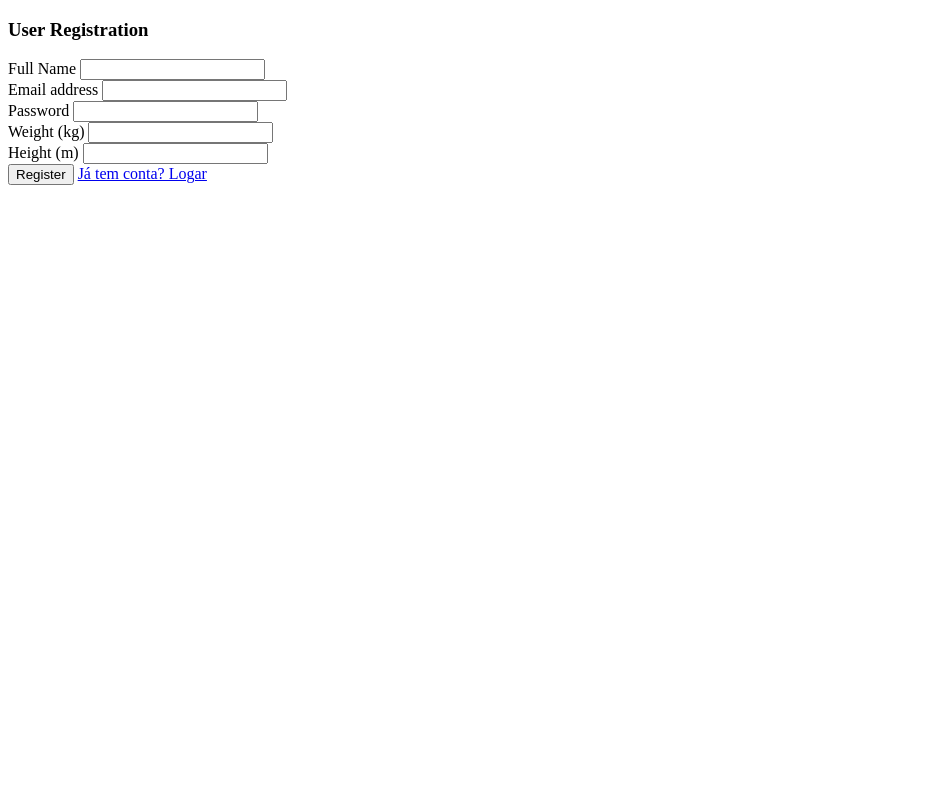
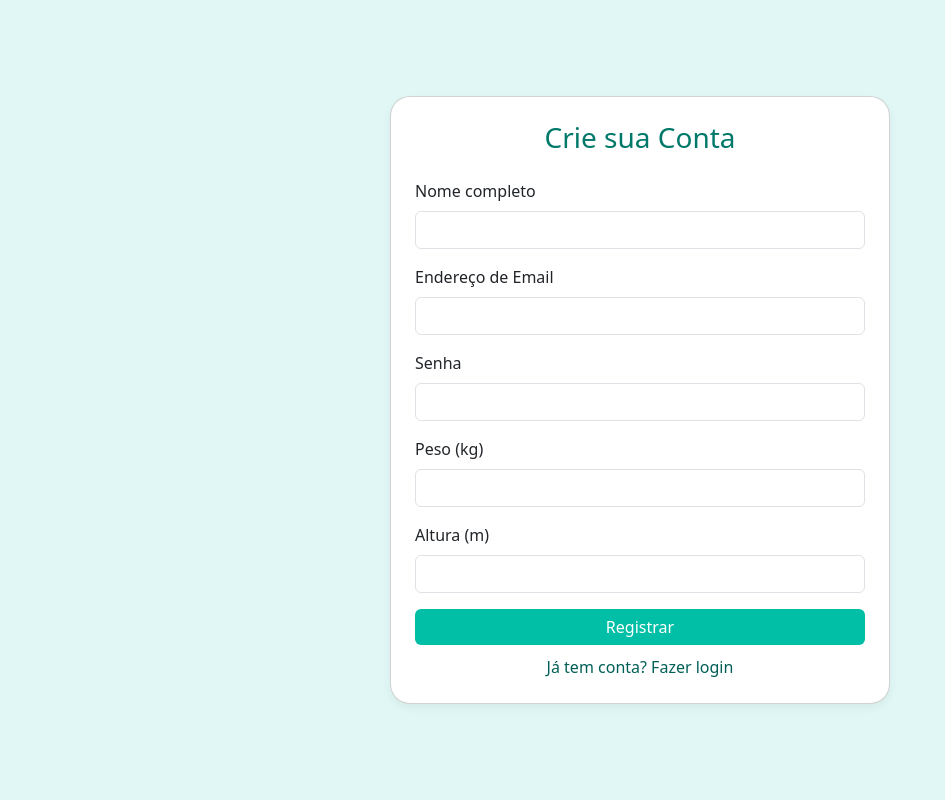
Before and after one commit to MateusPaulino13/Hackathon, a PHP site: page /pages/register.php in a window 1280 px wide. Shown: the whole page, without its empty margins (0-945 px from the left). Run offline with PHP 8.4, Linux system fonts and the light colour scheme.

Commit message:
boostrap para login e register

```diff
--- a/pages/register.php
+++ b/pages/register.php
@@ -1,4 +1,4 @@
-<?php include "../actions/register.php"?>
+<?php include "../actions/register.php" ?>
 
 <?php if (isset($_GET['error']) && $_GET['error'] === 'email'): ?>
   <div style="color: red; text-align: center;">Email já cadastrado!</div>
@@ -10,58 +10,83 @@
 <head>
   <meta charset="UTF-8">
   <title>Register</title>
-  <!-- <link href="https://cdn.jsdelivr.net/npm/bootstrap@5.3.2/dist/css/bootstrap.min.css" rel="stylesheet"> -->
+  <link href="https://cdn.jsdelivr.net/npm/bootstrap@5.3.2/dist/css/bootstrap.min.css" rel="stylesheet">
+  <style>
+    body {
+      background-color: #E0F7F5;
+    }
+
+    .card {
+      border-radius: 20px;
+      background-color: #ffffff;
+      box-shadow: 0 4px 10px rgba(0, 0, 0, 0.05);
+    }
+
+    .btn-primary {
+      background-color: #00BFA6;
+      border: none;
+    }
+
+    .btn-primary:hover {
+      background-color: #00A896;
+    }
+
+    .text-primary {
+      color: #00796B !important;
+    }
+
+    a {
+      display: block;
+      text-align: center;
+      margin-top: 10px;
+      color: #005F56;
+      text-decoration: none;
+    }
+
+    a:hover {
+      text-decoration: underline;
+    }
+  </style>
 </head>
 
-<body class="bg-light">
-
+<body>
   <div class="container d-flex justify-content-center align-items-center vh-100">
-    <div class="card p-4 shadow" style="width: 100%; max-width: 500px;">
-      <h3 class="mb-4 text-center">User Registration</h3>
+    <div class="card p-4 w-100" style="max-width: 500px;">
+      <h3 class="mb-4 text-center text-primary">Crie sua Conta</h3>
       <form method="POST" action="../actions/register.php" enctype="multipart/form-data">
 
         <div class="mb-3">
-          <label for="name" class="form-label">Full Name</label>
+          <label for="name" class="form-label">Nome completo</label>
           <input type="text" class="form-control" id="name" name="name" required>
         </div>
 
         <div class="mb-3">
-          <label for="email" class="form-label">Email address</label>
+          <label for="email" class="form-label">Endereço de Email</label>
           <input type="email" class="form-control" id="email" name="email" required>
         </div>
 
         <div class="mb-3">
-          <label for="password" class="form-label">Password</label>
+          <label for="password" class="form-label">Senha</label>
           <input type="password" class="form-control" id="password" name="password" required>
         </div>
 
-        <!-- <div class="mb-3">
-          <label for="age" class="form-label">Age</label>
-          <input type="number" class="form-control" id="age" name="age" required>
-        </div> -->
-
         <div class="mb-3">
-          <label for="weight" class="form-label">Weight (kg)</label>
+          <label for="weight" class="form-label">Peso (kg)</label>
           <input type="number" class="form-control" id="weight" name="weight" step="0.1" required>
         </div>
 
         <div class="mb-3">
-          <label for="height" class="form-label">Height (m)</label>
+          <label for="height" class="form-label">Altura (m)</label>
           <input type="number" class="form-control" id="height" name="height" step="0.01" required>
         </div>
 
-        <!-- <div class="mb-3">
-          <label for="image" class="form-label">Profile Image</label>
-          <input type="file" class="form-control" id="image" name="image" accept="image/*">
-        </div> -->
-
-        <button type="submit" class="btn btn-primary w-100">Register</button>
-        <a href="login.php">Já tem conta? Logar</a>
+        <button type="submit" class="btn btn-primary w-100">Registrar</button>
+        <a href="login.php">Já tem conta? Fazer login</a>
       </form>
     </div>
   </div>
 
-  <!-- <script src="https://cdn.jsdelivr.net/npm/bootstrap@5.3.2/dist/js/bootstrap.bundle.min.js"></script> -->
+  <script src="https://cdn.jsdelivr.net/npm/bootstrap@5.3.2/dist/js/bootstrap.bundle.min.js"></script>
 </body>
 
 </html>
```
Also changed, not shown: pages/login.php (+43 -8 lines).
